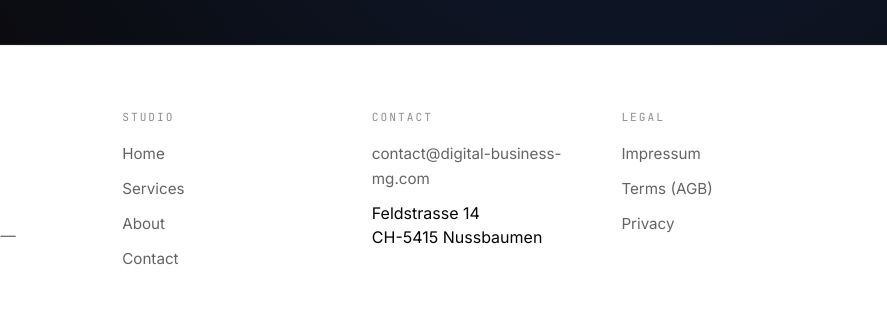
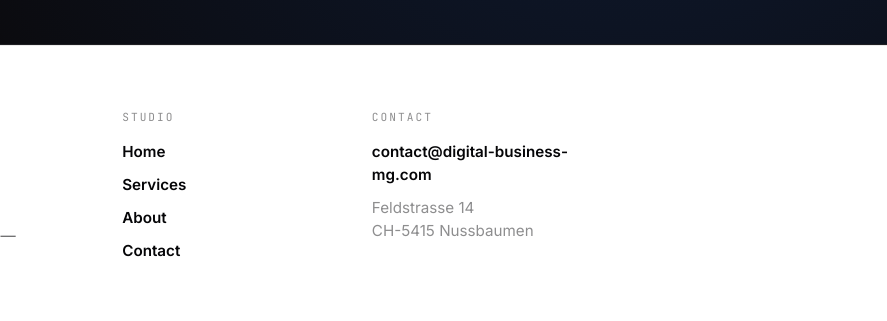
Before and after one commit to SlavkoSipka/GRGIC-DIGITAL, a website: page index.html in a window 1280 px wide. Shown: the part 8033-8354 px from the top of the page, 393-1280 px from the left. Drawn offline with Linux system fonts and the light colour scheme.

Commit message:
poslednje izmene

```diff
--- a/index.html
+++ b/index.html
@@ -721,14 +721,6 @@
           </ul>
         </div>
 
-        <div class="footer__col">
-          <h6>Legal</h6>
-          <ul>
-            <li><a href="/pages/impressum.html">Impressum</a></li>
-            <li><a href="/pages/agb.html">Terms (AGB)</a></li>
-            <li><a href="/pages/privacy.html">Privacy</a></li>
-          </ul>
-        </div>
       </div>
 
       <div class="footer__bottom">
--- a/styles/main.css
+++ b/styles/main.css
@@ -2183,12 +2183,17 @@ body.is-loaded .hero__scroll {
   font-weight: 400;
 }
 .footer__col ul { display: flex; flex-direction: column; gap: 10px; }
+.footer__col li {
+  color: rgba(5, 5, 7, 0.45);
+  font-size: 0.95rem;
+}
 .footer__col a {
-  color: rgba(5, 5, 7, 0.62);
+  color: #050507;
   font-size: 0.95rem;
+  font-weight: 600;
   transition: color var(--dur-fast) var(--ease);
 }
-.footer__col a:hover { color: #050507; }
+.footer__col a:hover { color: var(--brand); }
 
 .footer__bottom {
   display: flex;
```
